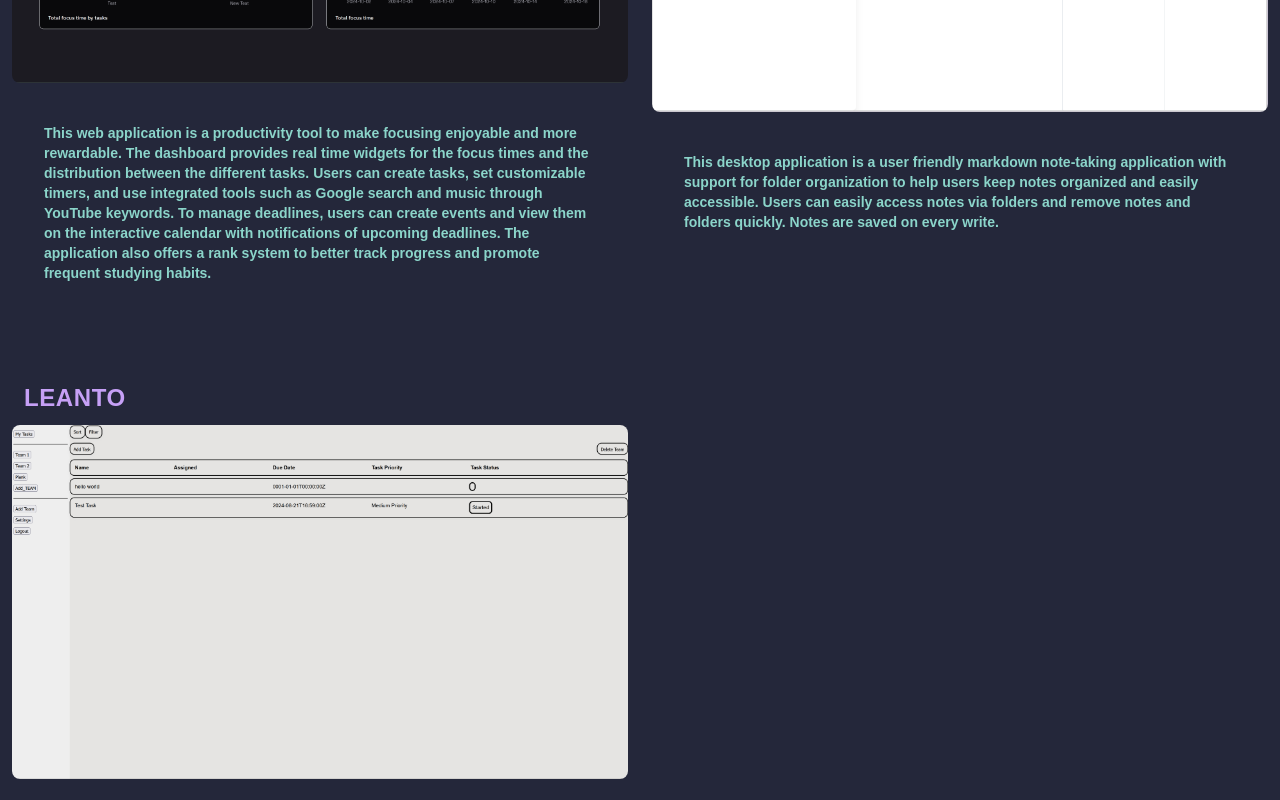
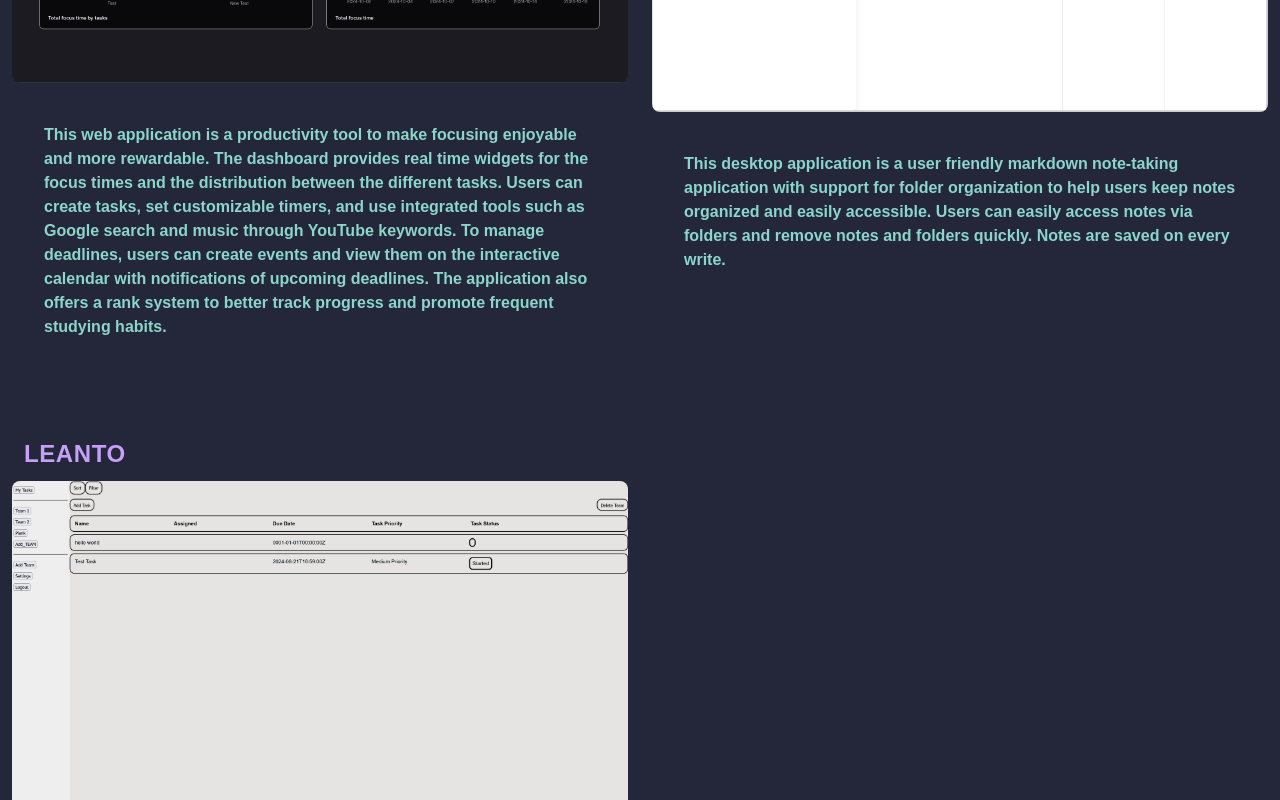
Before and after one commit to Aeonoi/Aeonoi.github.io, a Next.js app: page / in a window 1280 px wide. Shown: the part 2220-3020 px from the top of the page. Built offline with nearby package versions, Linux system fonts and the light colour scheme.

Commit message:
fix(transition): fix issue with transition on smaller devices
Show animation when 30% of component is shown instead of 50%

```diff
--- a/components/project-card.tsx
+++ b/components/project-card.tsx
@@ -45,7 +45,7 @@ const ProjectCard: React.FC<Props> = ({
           {/* </motion.div> */}
         </div>
         <div className="p-8">
-          <p className="mt-2 text-sm text-catppuccin_teal font-semibold">
+          <p className="mt-2 text-md text-catppuccin_teal font-semibold">
             {description}
           </p>
         </div>
--- a/components/transition.tsx
+++ b/components/transition.tsx
@@ -13,7 +13,7 @@ const Transition: React.FC<Props> = ({ children }) => {
       whileInView={{ opacity: 1 }}
       exit={{ opacity: 0 }}
       transition={{ duration: 0.5, ease: "easeInOut", delay: 0.2 }}
-      viewport={{ once: false, amount: 0.5 }}
+      viewport={{ once: false, amount: 0.3 }}
       className="pt-14"
     >
       {children}
```
